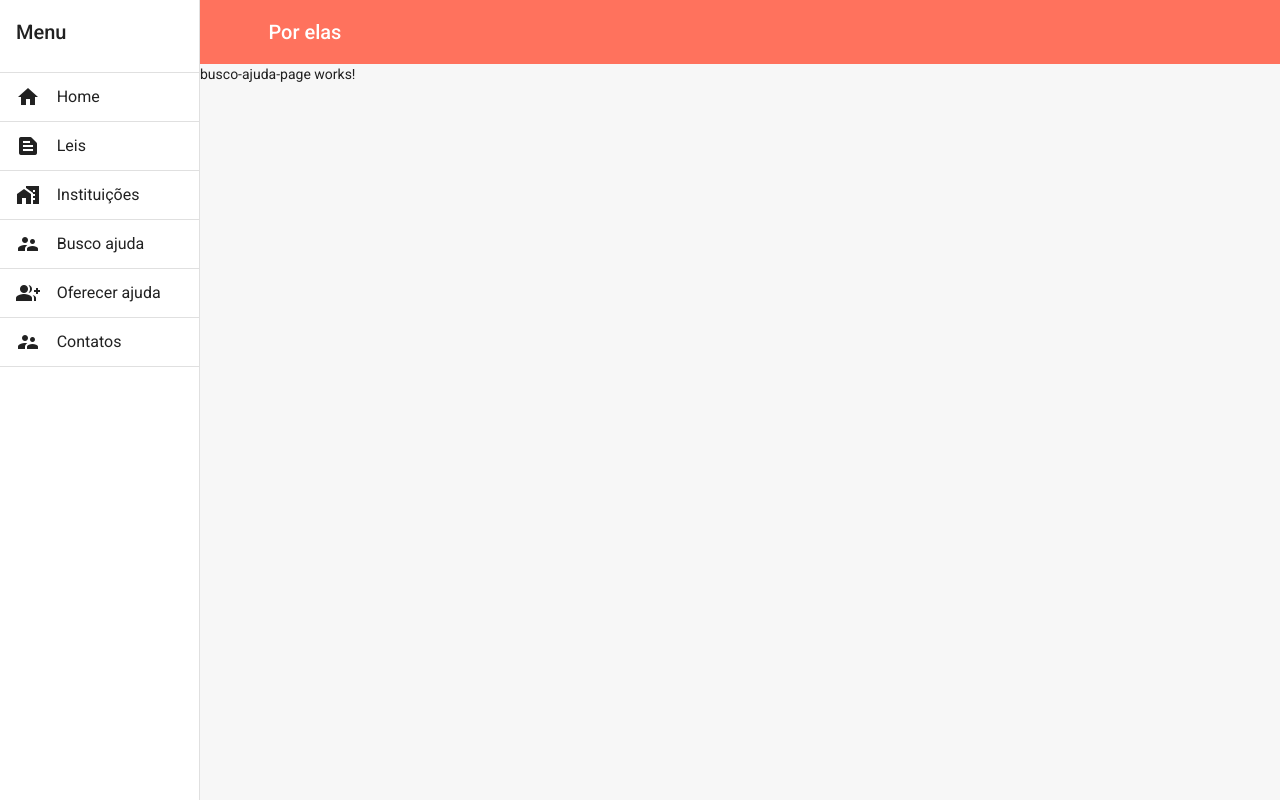
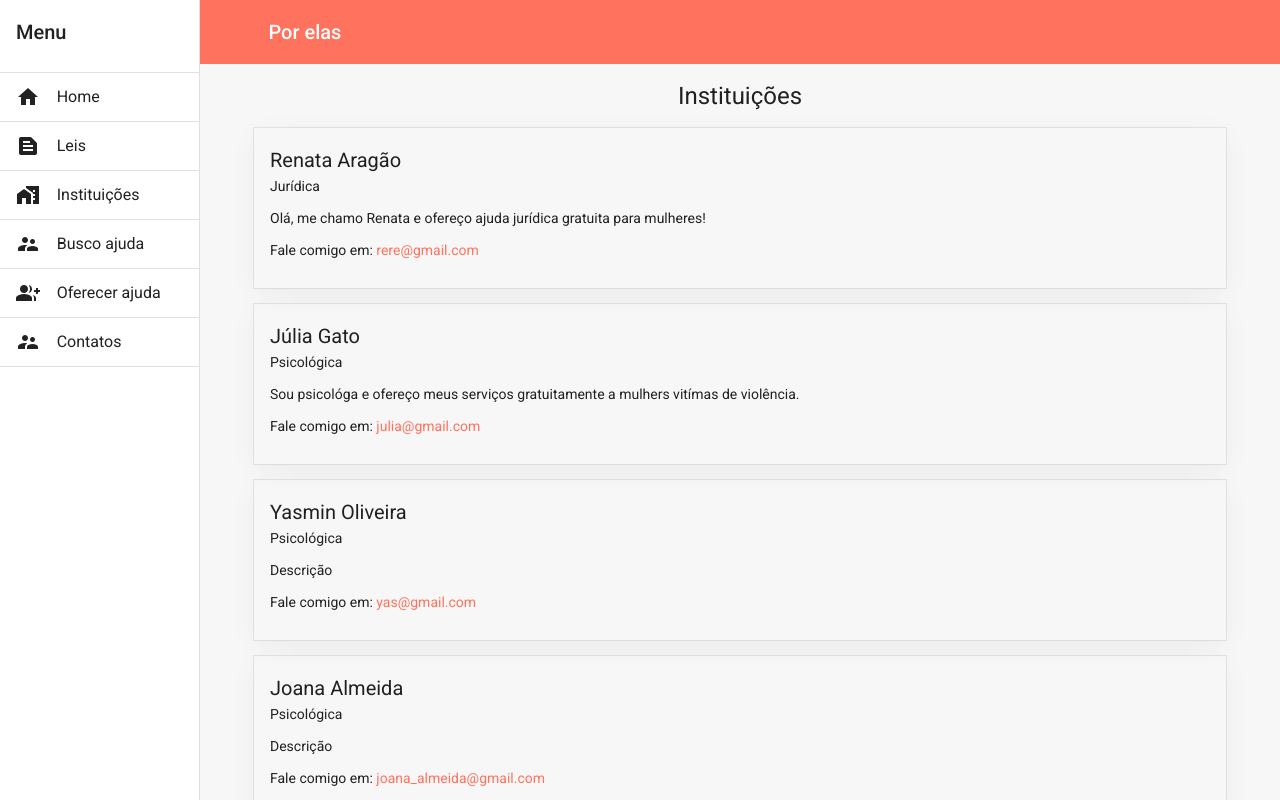
Before and after one commit to hackathon-voskhod/projeto, an Angular app: page /busco_ajuda in a window 1280 px wide. Built offline with nearby package versions, Linux system fonts and the light colour scheme.

Commit message:
Adição de estilização do card de busco-ajuda

```diff
--- a/src/app/app.module.ts
+++ b/src/app/app.module.ts
@@ -22,6 +22,8 @@ import { MatIconModule } from '@angular/material/icon';
 import { MatListModule } from '@angular/material/list';
 import { InstituicaoPageComponent } from './components/instituicao-page/instituicao-page.component';
 import { OferecerAjudaPageComponent } from './components/oferecer-ajuda-page/oferecer-ajuda-page.component';
+import { BuscoAjudaCardComponent } from './components/busco-ajuda-card/busco-ajuda-card.component';
+import { BuscoAjudaPageComponent } from './components/busco-ajuda-page/busco-ajuda-page.component';
 
 @NgModule({
   declarations: [
@@ -35,6 +37,8 @@ import { OferecerAjudaPageComponent } from './components/oferecer-ajuda-page/ofe
     MenuNavegacaoComponent,
     InstituicaoPageComponent,
     OferecerAjudaPageComponent,
+    BuscoAjudaCardComponent,
+    BuscoAjudaPageComponent,
   ],
   imports: [
     BrowserModule,
--- /dev/null
+++ b/src/app/components/busco-ajuda-card/busco-ajuda-card.component.css
@@ -0,0 +1,15 @@
+article{
+  width: calc(100% - 32px);
+  box-shadow: rgba(0, 0, 0, 0.05) 0px 6px 24px 0px, rgba(0, 0, 0, 0.08) 0px 0px 0px 1px;
+  padding: 16px;
+  margin-bottom: 16px;
+}
+
+article h1{
+  font-size: 20px;
+  margin-bottom: 0px;
+}
+
+span{
+  color: #ff725d;
+}
--- /dev/null
+++ b/src/app/components/busco-ajuda-card/busco-ajuda-card.component.html
@@ -0,0 +1,6 @@
+<article>
+  <h1>{{ajuda?.nome}}</h1>
+  <p>{{ajuda?.tipo}}</p>
+  <p>{{ajuda?.descricao}}</p>
+  <p>Fale comigo em: <span>{{ajuda?.email}}</span></p>
+</article>
--- /dev/null
+++ b/src/app/components/busco-ajuda-card/busco-ajuda-card.component.ts
@@ -0,0 +1,18 @@
+import { Component, Input, OnInit } from '@angular/core';
+import { AjudaModel } from "../../services/ajuda-model";
+
+@Component({
+  selector: 'app-busco-ajuda-card',
+  templateUrl: './busco-ajuda-card.component.html',
+  styleUrls: ['./busco-ajuda-card.component.css']
+})
+export class BuscoAjudaCardComponent implements OnInit {
+
+  @Input()
+  public ajuda: AjudaModel | undefined;
+  constructor() { }
+
+  ngOnInit(): void {
+  }
+
+}
--- a/src/app/components/busco-ajuda-page/busco-ajuda-page.component.html
+++ b/src/app/components/busco-ajuda-page/busco-ajuda-page.component.html
@@ -1 +1,4 @@
-<p>busco-ajuda-page works!</p>
+<app-header titulo="Instituições"> </app-header>
+<section class="margin-wrapper">
+  <app-busco-ajuda-card *ngFor="let item of listaDeAjuda" [ajuda]="item"></app-busco-ajuda-card>
+</section>
--- a/src/app/components/busco-ajuda-page/busco-ajuda-page.component.ts
+++ b/src/app/components/busco-ajuda-page/busco-ajuda-page.component.ts
@@ -14,7 +14,6 @@ export class BuscoAjudaPageComponent implements OnInit {
 
   ngOnInit(): void {
     this.listaDeAjuda = myGlobals.ajuda;
-    console.log(this.listaDeAjuda)
   }
 
 }
--- a/src/app/services/ajuda.ts
+++ b/src/app/services/ajuda.ts
@@ -1,12 +1,9 @@
 import { AjudaModel } from "./ajuda-model";
 
 export const ajuda: Array<AjudaModel> = [
-  {nome: "twenty", tipo: "Jurídica", descricao: "Descrição", email: "oi@gmail.com"},
-  {nome: "ten", tipo: "Psicológica", descricao: "Descrição", email: "oi@gmail.com"},
-  {nome: "five", tipo: "Psicológica", descricao: "Descrição" , email: "oi@gmail.com"},
-  {nome: "one", tipo: "Psicológica", descricao: "Descrição" , email: "oi@gmail.com"},
-  {nome: "quarter", tipo: "Jurídica", descricao: "Descrição" , email: "oi@gmail.com"},
-  {nome: "dime", tipo: "Psicológica", descricao: "Descrição" , email: "oi@gmail.com"},
-  {nome: "nickle", tipo: "Psicológica", descricao: "Descrição" , email: "oi@gmail.com"},
-  {nome: "penny", tipo: "Psicológica", descricao: "Descrição", email: "oi@gmail.com"}
+  {nome: "Renata Aragão", tipo: "Jurídica", descricao: "Olá, me chamo Renata e ofereço ajuda jurídica gratuita para mulheres!", email: "rere@gmail.com"},
+  {nome: "Júlia Gato", tipo: "Psicológica", descricao: "Sou psicológa e ofereço meus serviços gratuitamente a mulhers vitímas de violência. ", email: "julia@gmail.com"},
+  {nome: "Yasmin Oliveira", tipo: "Psicológica", descricao: "Descrição" , email: "yas@gmail.com"},
+  {nome: "Joana Almeida", tipo: "Psicológica", descricao: "Descrição" , email: "joana_almeida@gmail.com"},
+  {nome: "Helo Castro", tipo: "Jurídica", descricao: "Descrição" , email: "helo_castro@gmail.com"},
 ];
```
Also changed, not shown: 1 other file (tests, documents, lock files or other folders).
